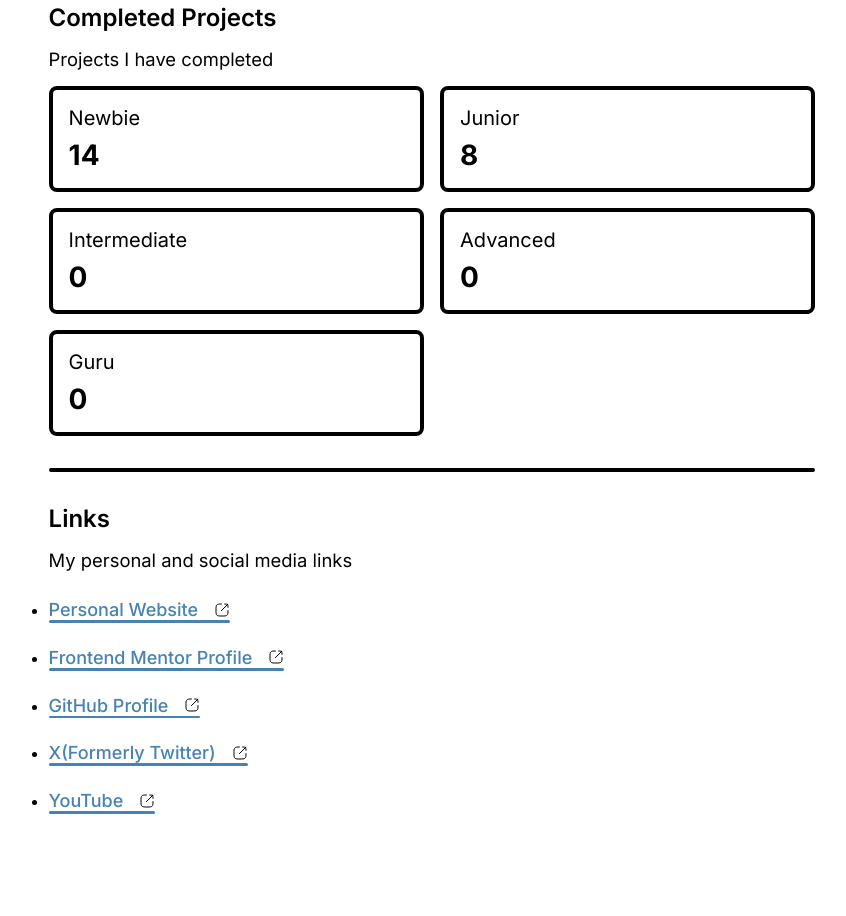
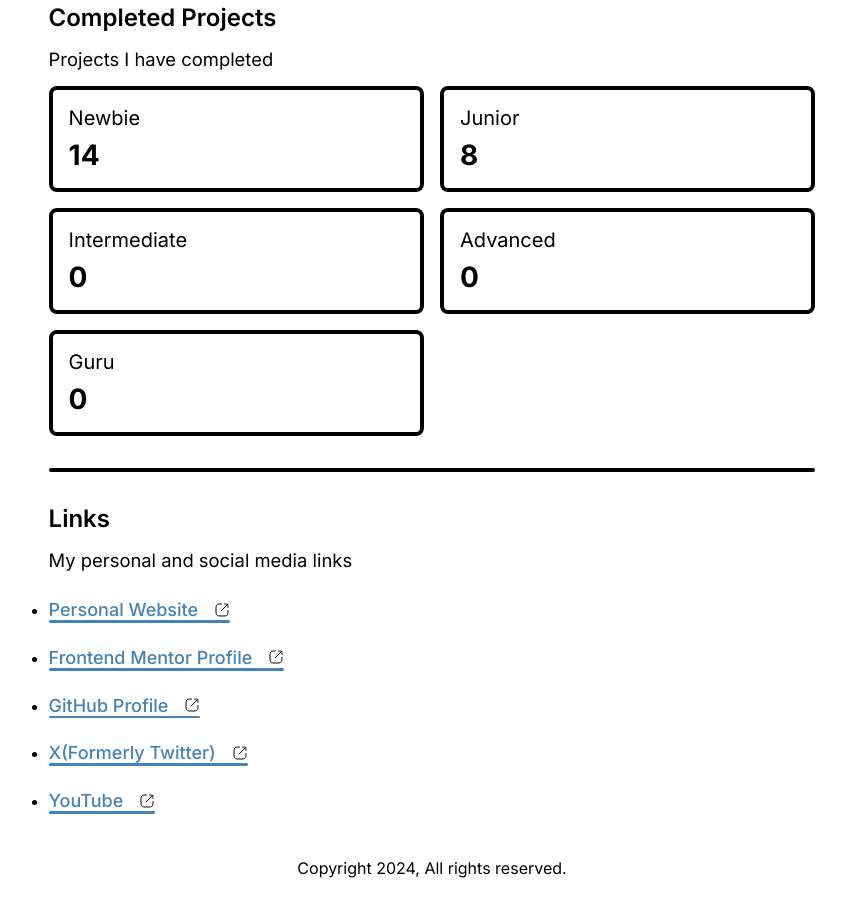
Before and after one commit to Code-Beaker/code-beaker-fmentor-stats, a website: page index.html in a window 1280 px wide. Shown: the part 1076-1992 px from the top of the page, without its empty margins (208-1054 px from the left). Before the commit the page ends 1966 px from the top, so only its background shows below. Drawn offline with Linux system fonts and the light colour scheme.

Commit message:
create footer

```diff
--- a/index.html
+++ b/index.html
@@ -162,6 +162,9 @@
           </li>
         </ul>
       </section>
+      <footer>
+        <p>Copyright <span id="year"></span>, All rights reserved.</p>
+      </footer>
     </main>
   </body>
 </html>
--- a/script.js
+++ b/script.js
@@ -1 +1,4 @@
-console.log('Hello!');
+const d = new Date()
+const dateEl = document.getElementById('year')
+
+dateEl.textContent = d.getFullYear()
--- a/styles.css
+++ b/styles.css
@@ -13,6 +13,7 @@ body {
 main {
   padding: 4rem;
   max-width: 75rem;
+  min-height: 100vh;
 }
 
 .heading {
@@ -162,6 +163,11 @@ hr {
   display: inline-block;
 }
 
+footer {
+  text-align: center;
+  padding: 2rem;
+}
+
 @media (width < 35rem) {
   .grid {
     grid-template-columns: 1fr;
```
